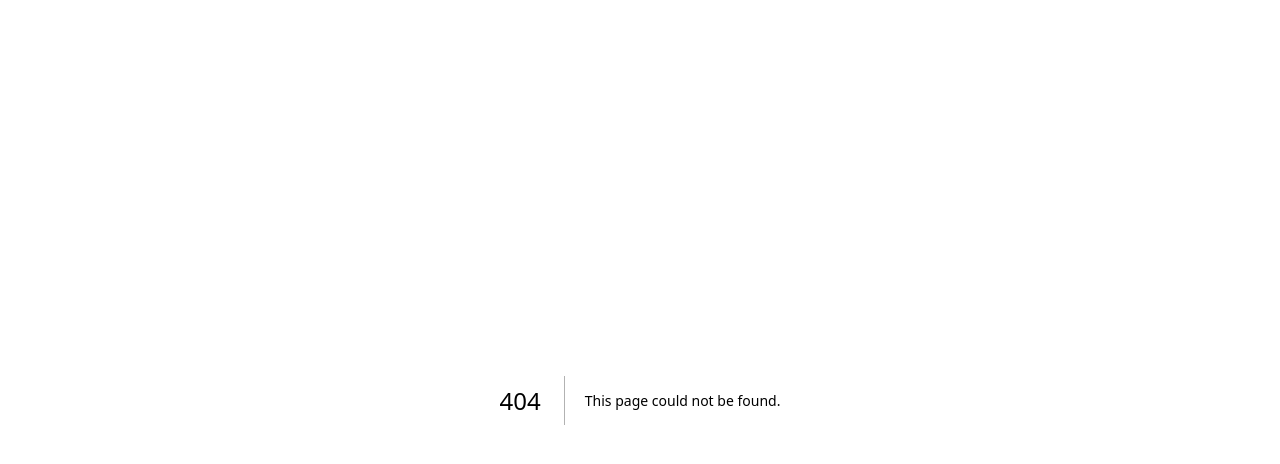
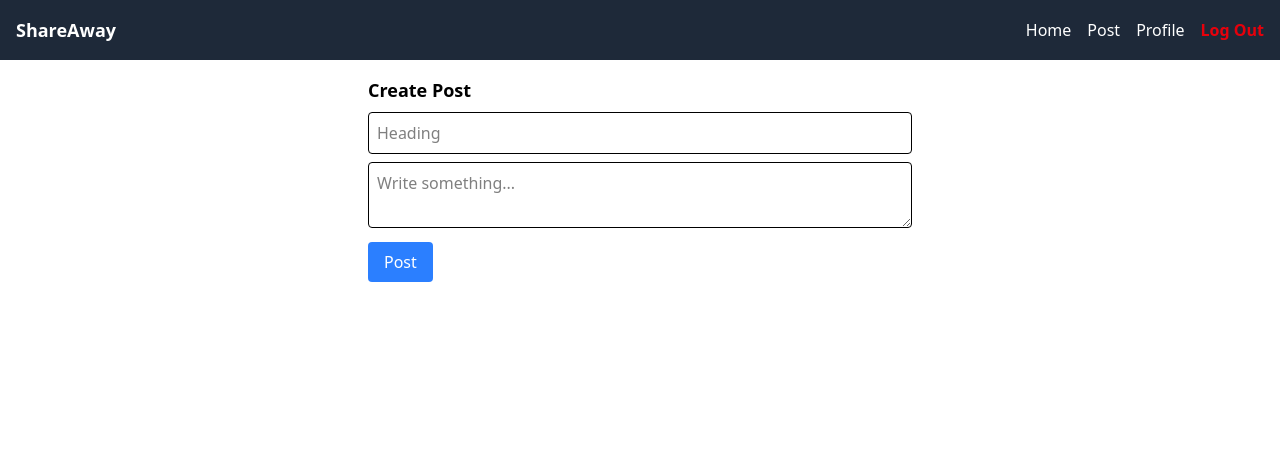
Before and after one commit to itsmeprinceyt/share-away-website, a Next.js app: page /post in a window 1280 px wide. Before the commit this address had no page. Shown: the top 464 px of the page. Built offline with nearby package versions, Linux system fonts and the light colour scheme; no server answers; sample sign-in values are in the browser's storage.

Commit message:
1.7.4 | Added Post creation, can view anyone's post , showing all posts in the profile

```diff
--- a/src/app/(components)/Navbar.tsx
+++ b/src/app/(components)/Navbar.tsx
@@ -14,6 +14,11 @@ export default function Navbar() {
                 <li>
                     <Link href="/" className="text-white hover:text-gray-400">Home</Link>
                 </li>
+                {session && (
+                    <li>
+                        <Link href="/post" className="text-white hover:text-gray-400">Post</Link>
+                    </li>
+                )}
 
                 {/* Show admin panel if user is admin */}
                 {session?.user?.isAdmin === 1 && (
--- /dev/null
+++ b/src/app/post/[post_uuid]/page.tsx
@@ -0,0 +1,73 @@
+"use client";
+import { useRouter, useParams } from 'next/navigation';
+import { useEffect, useState } from 'react';
+import { useCheckSession } from '../../../hooks/useCheckSession';
+import Navbar from '../../(components)/Navbar';
+import getBaseUrl from '../../../utils/getBaseUrl';
+import Loading from '../../(components)/Loading';
+import PostContent from '../../../types/PostContent'; // Import your PostContent type
+
+export default function Post() {
+    const router = useRouter();
+    const params = useParams();
+    const post_uuid = params?.post_uuid as string;
+
+    const [postData, setPostData] = useState<PostContent | null>(null); // Use the PostContent type here
+    const [isOwner, setIsOwner] = useState(false);
+    const [isAdmin, setIsAdmin] = useState(false);
+    const [loading, setLoading] = useState(true);
+
+    const session = useCheckSession();
+
+    useEffect(() => {
+        if (!post_uuid) return;
+
+        setIsAdmin(session?.user.isAdmin === 1);
+        setLoading(true);
+
+        fetch(`${getBaseUrl()}/post/${post_uuid}`)
+        .then((res) => {
+            if (!res.ok) {
+                throw new Error('Post not found');
+            }
+            return res.json(); // Ensure you convert the response to JSON
+        })
+        .then((data) => {
+            if (data && data.post) {
+                setPostData(data.post); // TypeScript will infer the structure based on PostContent type
+                console.log(data);
+                if (postData?.uuid === session?.user.uuid) {
+                    setIsOwner(true);
+                } else {
+                    setIsOwner(false);
+                }
+            }
+        })
+        .catch((error) => {
+            console.error('Failed to fetch post:', error);
+            router.push('/404');
+        }).finally(() => {
+            setLoading(false);
+        });
+    }, [router, post_uuid, session?.user.uuid, postData?.uuid, session?.user.isAdmin]);
+
+    if (loading) return <Loading />;
+
+    return (
+        <div>
+            <Navbar />
+            Post owner: {isOwner ? 'Yes' : 'No'}
+            User Admin: {isAdmin ? 'Yes' : 'No'}
+            Post id: {post_uuid}
+            {postData && (
+                <div>
+                    <h2 className="font-bold text-lg">{postData.content.heading}</h2>
+                    <p className="text-gray-700">{postData.content.body}</p>
+                    <p className="text-red-500">Hearts: {postData.heart_count}</p>
+                    <p className="text-sm text-green-700">Posted by: {postData.username}</p>
+                    <p className="text-sm text-gray-500">Posted at: {new Date(postData.posted_at).toLocaleString()}</p>
+                </div>
+            )}
+        </div>
+    );
+}
--- /dev/null
+++ b/src/app/post/page.tsx
@@ -0,0 +1,85 @@
+"use client";
+import { useEffect, useState } from 'react';
+import { useRouter } from 'next/navigation';
+import Navbar from '../(components)/Navbar';
+import { useCheckSession } from '../../hooks/useCheckSession';
+import getBaseUrl from '../../utils/getBaseUrl';
+
+export default function PostCreate() {
+    const router = useRouter();
+    const [heading, setHeading] = useState('');
+    const [body, setBody] = useState('');
+    const session = useCheckSession();
+
+    useEffect(() => {
+        let sessionData = sessionStorage.getItem('userSession');
+        if (!sessionData) {
+            sessionData = localStorage.getItem('userSession');
+            if (sessionData) sessionStorage.setItem('userSession', sessionData);
+        }
+
+        if (!sessionData) {
+            router.push('/login');
+        }
+    }, [router]);
+
+    const handleSubmit = async (e: React.FormEvent) => {
+        const generated_post_uuid = crypto.randomUUID().slice(0, 16)
+        e.preventDefault();
+        if (!session) return;
+
+        const content = {
+            heading,
+            body
+        };
+        const res = await fetch(`${getBaseUrl()}/post/create`, {
+            method: 'POST',
+            headers: {
+                'Content-Type': 'application/json',
+            },
+            body: JSON.stringify({
+                uuid: session.user.uuid,
+                username: session.user.username,
+                user_id: session.user.id,
+                post_uuid: generated_post_uuid,
+                content,
+            }),
+        });
+
+        if (res.ok) {
+            router.push(`/post/${generated_post_uuid}`);
+        } else {
+            console.error('Failed to create post');
+        }
+    };
+
+    return (
+        <div>
+            <Navbar />
+            <form onSubmit={handleSubmit} className="max-w-xl mx-auto p-4">
+                <h2 className="text-lg font-semibold mb-2">Create Post</h2>
+
+                <input
+                    type="text"
+                    placeholder="Heading"
+                    value={heading}
+                    onChange={(e) => setHeading(e.target.value)}
+                    required
+                    className="w-full mb-2 p-2 border rounded"
+                />
+
+                <textarea
+                    placeholder="Write something..."
+                    value={body}
+                    onChange={(e) => setBody(e.target.value)}
+                    required
+                    className="w-full mb-2 p-2 border rounded"
+                />
+
+                <button type="submit" className="bg-blue-500 text-white px-4 py-2 rounded">
+                    Post
+                </button>
+            </form>
+        </div>
+    );
+}
--- a/src/app/profile/[uuid]/page.tsx
+++ b/src/app/profile/[uuid]/page.tsx
@@ -8,6 +8,7 @@ import { useCheckSession } from '../../../hooks/useCheckSession';
 import User from '../../../types/User';
 import Loading from '../../(components)/Loading';
 import Navbar from '../../(components)/Navbar';
+import Link from 'next/link';
 
 /**
  * @description             - This page is used to display the profile of a user.
@@ -308,17 +309,41 @@ export default function ProfilePage() {
             <p>Total Posts: {profileDetails!.totalPosts ?? 0}</p>
             <p>Total Hearts: {profileDetails!.totalHearts ?? 0}</p>
 
-            {profileDetails!.posts && profileDetails!.posts.length > 0 ? (
+            {profileDetails?.posts?.length ? (
                 <div className="mt-4">
-                    <h2 className="text-lg font-semibold mb-2">Posts by {profileDetails!.username}</h2>
+                    <h2 className="text-lg font-semibold mb-2">Posts by {profileDetails.username}</h2>
                     <ul className="space-y-2">
-                        {/*profileDetails!.posts.map((post) => (
-                            <li key={post.id} className="bg-gray-100 p-4 rounded shadow">
-                                <h3 className="font-bold text-lg">{post.title}</h3>
-                                <p className="text-gray-700">{post.content}</p>
-                                <p className="text-sm text-gray-500">Posted on {new Date(post.createdAt).toLocaleString()}</p>
+                        {profileDetails.posts.map(({ id, post_uuid, username, heart_count, posted_at, content }) => {
+                            // If content is a string, try to parse it; otherwise, use default values
+                            const { heading = "No heading", body = "No body" } =
+                                typeof content === 'string' ? JSON.parse(content) : content || {};
+
+                            return (
+                                <li key={id} className="bg-gray-100 p-4 rounded shadow">
+                                    <h2 className="font-bold text-lg">{heading}</h2>
+                                    <p className="text-gray-700">{body}</p>
+                                    <p className="text-red-500">Hearts: {heart_count || 0} [ Click ]</p>
+                                    <p className="text-sm text-gray-500">
+                                        Posted on {new Date(posted_at).toLocaleString()}
+                                    </p>
+                                    <Link
+                                    href={`/profile/${uuid}`}>
+                                    <p className="text-sm text-green-700">
+                                        @{username}
+                                    </p>
+                                    </Link>
+                                    <Link href={`/post/${post_uuid}`} className="text-blue-500 hover:underline mt-2 inline-block">
+                                        <button>View Post</button>
+                                    </Link>
+                                    <Link href={`/post/edit/${post_uuid}`} className="text-orange-500 hover:underline mt-2 inline-block">
+                                        <button>Edit Post</button>
+                                    </Link>
+                                    <Link href={`/post/delete/${post_uuid}`} className="text-red-800 hover:underline mt-2 inline-block">
+                                        <button>Delete</button>
+                                    </Link>
                                 </li>
-                        ))*/}
+                            );
+                        })}
                     </ul>
                 </div>
             ) : (
--- /dev/null
+++ b/src/types/PostContent.ts
@@ -0,0 +1,13 @@
+export default interface PostContent {
+    id: number;
+    post_uuid: string;
+    uuid: string;
+    username: string;
+    heart_count: number;
+    user_id: number;
+    posted_at: string;
+    content: {
+        heading: string;
+        body: string;
+    };
+}
--- a/src/types/Posts.ts
+++ /dev/null
@@ -1,9 +0,0 @@
-export default interface Post {
-    id: number;
-    posts_uuid: string;
-    username: string;
-    heart_count: number;
-    user_id: number;
-    posted_at: Date;
-    content: JSON;
-}
--- a/src/types/User.ts
+++ b/src/types/User.ts
@@ -1,4 +1,4 @@
-import Post from './Posts';
+import Post from './PostContent';
 
 export default interface UserProfile {
     id: number;
```
Lines whose indentation alone changed are shown as unchanged.
